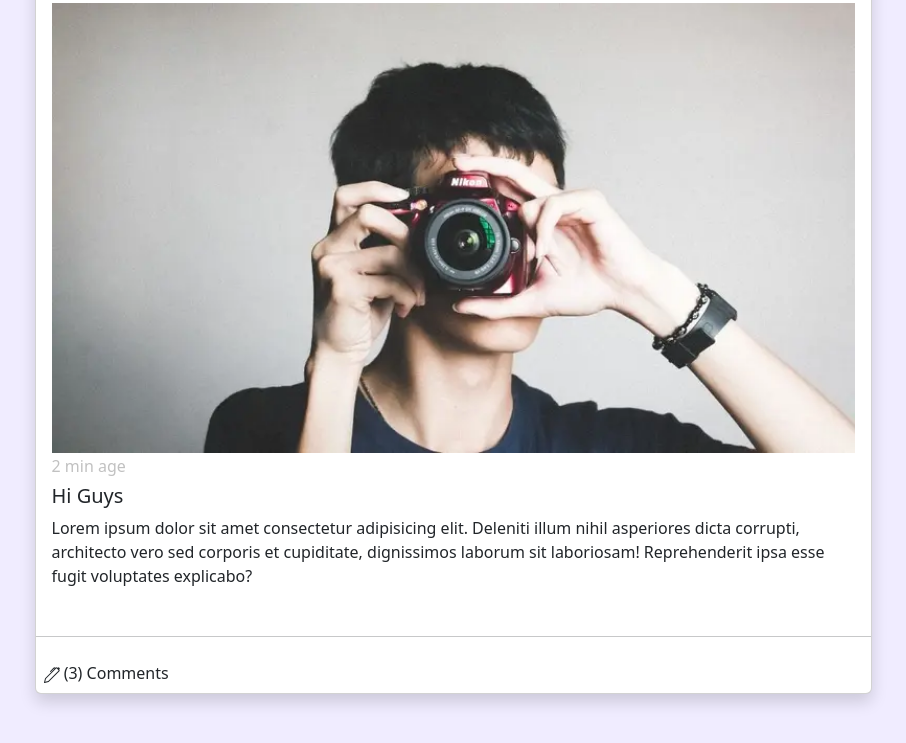
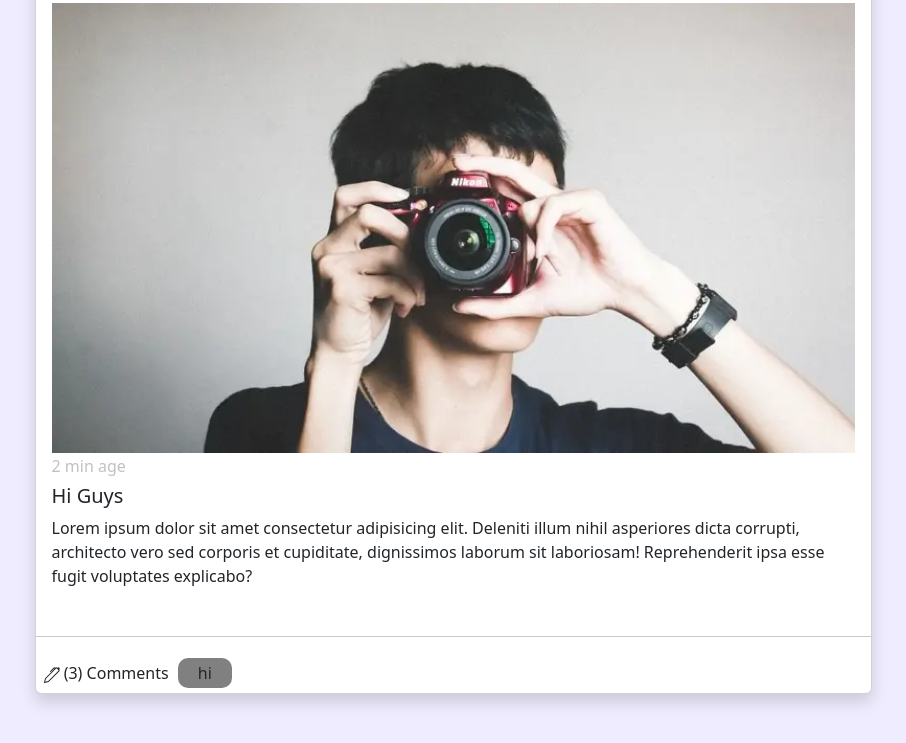
Before and after one commit to AyaHassan55/final-project-js, a website: page home.html in a window 1280 px wide. Shown: the part 213-956 px from the top of the page, without its empty margins (187-1093 px from the left). Drawn offline with nearby package versions, Linux system fonts and the light colour scheme; no server answers.

Commit message:
add tags

```diff
--- a/home.html
+++ b/home.html
@@ -16,6 +16,15 @@
         }
         .card{
             margin-top: 30px;
+        }
+        .tags{
+            display: inline-block;
+        }
+        .tags span{
+            background: gray;
+            border-radius: 10px;
+            padding: 4px 20px;
+            margin-left: 5px;
         }
     </style>
 </head>
@@ -80,6 +89,10 @@
                                 <path d="m13.498.795.149-.149a1.207 1.207 0 1 1 1.707 1.708l-.149.148a1.5 1.5 0 0 1-.059 2.059L4.854 14.854a.5.5 0 0 1-.233.131l-4 1a.5.5 0 0 1-.606-.606l1-4a.5.5 0 0 1 .131-.232l9.642-9.642a.5.5 0 0 0-.642.056L6.854 4.854a.5.5 0 1 1-.708-.708L9.44.854A1.5 1.5 0 0 1 11.5.796a1.5 1.5 0 0 1 1.998-.001m-.644.766a.5.5 0 0 0-.707 0L1.95 11.756l-.764 3.057 3.057-.764L14.44 3.854a.5.5 0 0 0 0-.708z"/>
                             </svg>
                             <span>(3) Comments</span>
+                            <div class="tags">
+                                <span>hi</span>
+                            </div>
+
                         </div>
                     </div>
 
--- a/main.js
+++ b/main.js
@@ -5,6 +5,10 @@ function getPosts(){
     }).then((response)=>{
         response.data.data.forEach(post => {
             // document.getElementById('posts').innerHTML=''
+            let tagsHtml = '';
+            post.tags.forEach(tag =>{
+                tagsHtml += `<span class="tag">#${tag.name}</span> `;
+            })
             let profileImage = (post.author.profile_image && typeof post.author.profile_image === "string")? post.author.profile_image : './profile-pics/announe-profile.jpg';
             let timeline = `
                 <div class="card shadow">
@@ -24,6 +28,9 @@ function getPosts(){
                                 <path d="m13.498.795.149-.149a1.207 1.207 0 1 1 1.707 1.708l-.149.148a1.5 1.5 0 0 1-.059 2.059L4.854 14.854a.5.5 0 0 1-.233.131l-4 1a.5.5 0 0 1-.606-.606l1-4a.5.5 0 0 1 .131-.232l9.642-9.642a.5.5 0 0 0-.642.056L6.854 4.854a.5.5 0 1 1-.708-.708L9.44.854A1.5 1.5 0 0 1 11.5.796a1.5 1.5 0 0 1 1.998-.001m-.644.766a.5.5 0 0 0-.707 0L1.95 11.756l-.764 3.057 3.057-.764L14.44 3.854a.5.5 0 0 0 0-.708z"/>
                             </svg>
                             <span>${post.comments_count} Comments</span>
+                            <div class="tags">
+                                ${tagsHtml}
+                            </div>
                         </div>
                     </div>
             `
```
